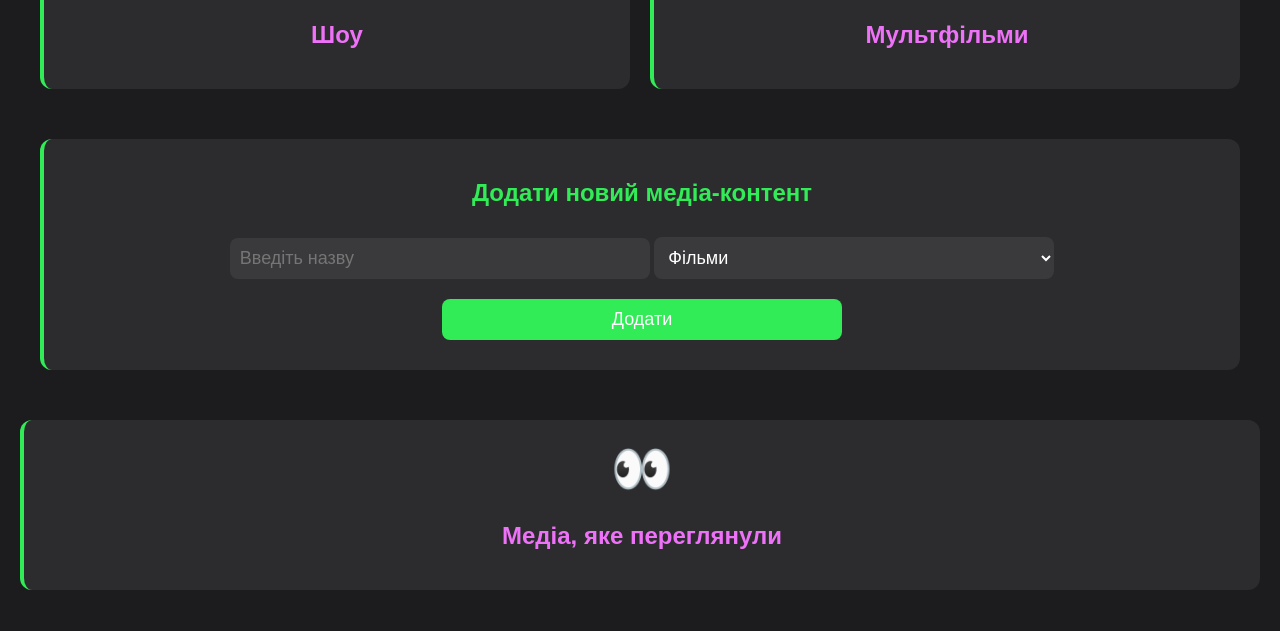
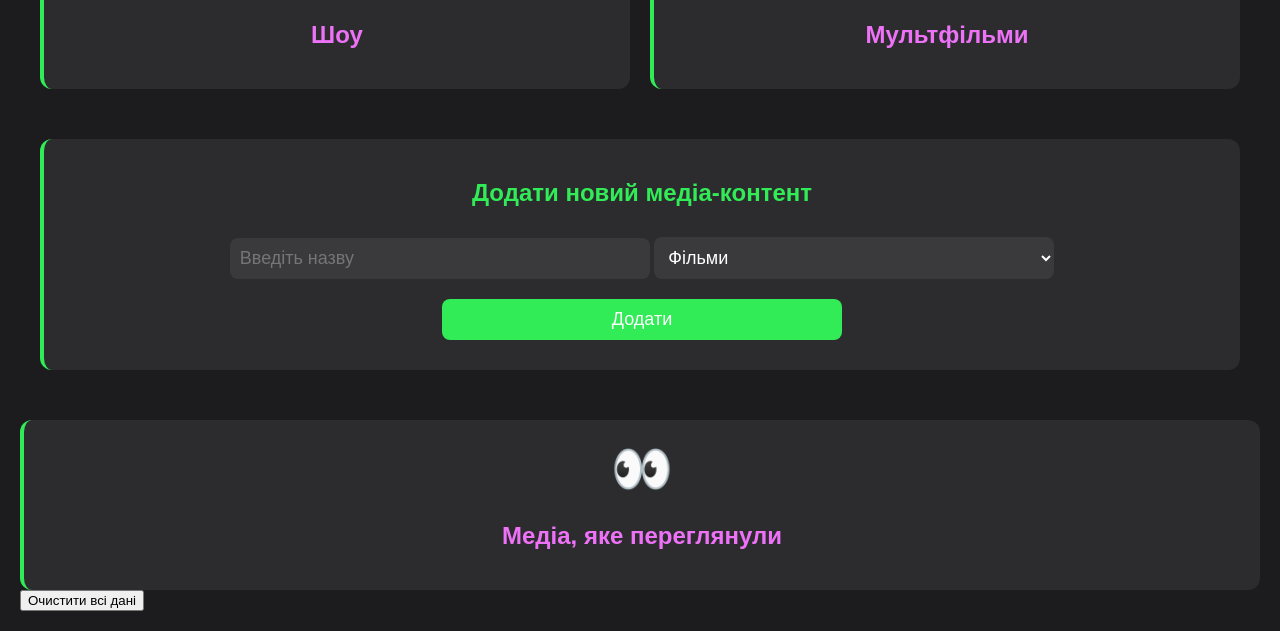
Before and after one commit to LychokZZ/Sungo, a plain HTML site: page index.html in a window 1280 px wide. Shown: the part 389-1020 px from the top of the page. Before the commit the page ends 999 px from the top, so only its background shows below. Drawn offline with Linux system fonts and the light colour scheme.

Commit message:
index.html

```diff
--- a/index.html
+++ b/index.html
@@ -64,7 +64,7 @@
   </div>
 </div>
 
-<!--button id="clear-storage" >Очистити всі дані/button> -->
+<button id="clear-storage" >Очистити всі дані</button>
 
 <script src="script.js"></script>
 
```
